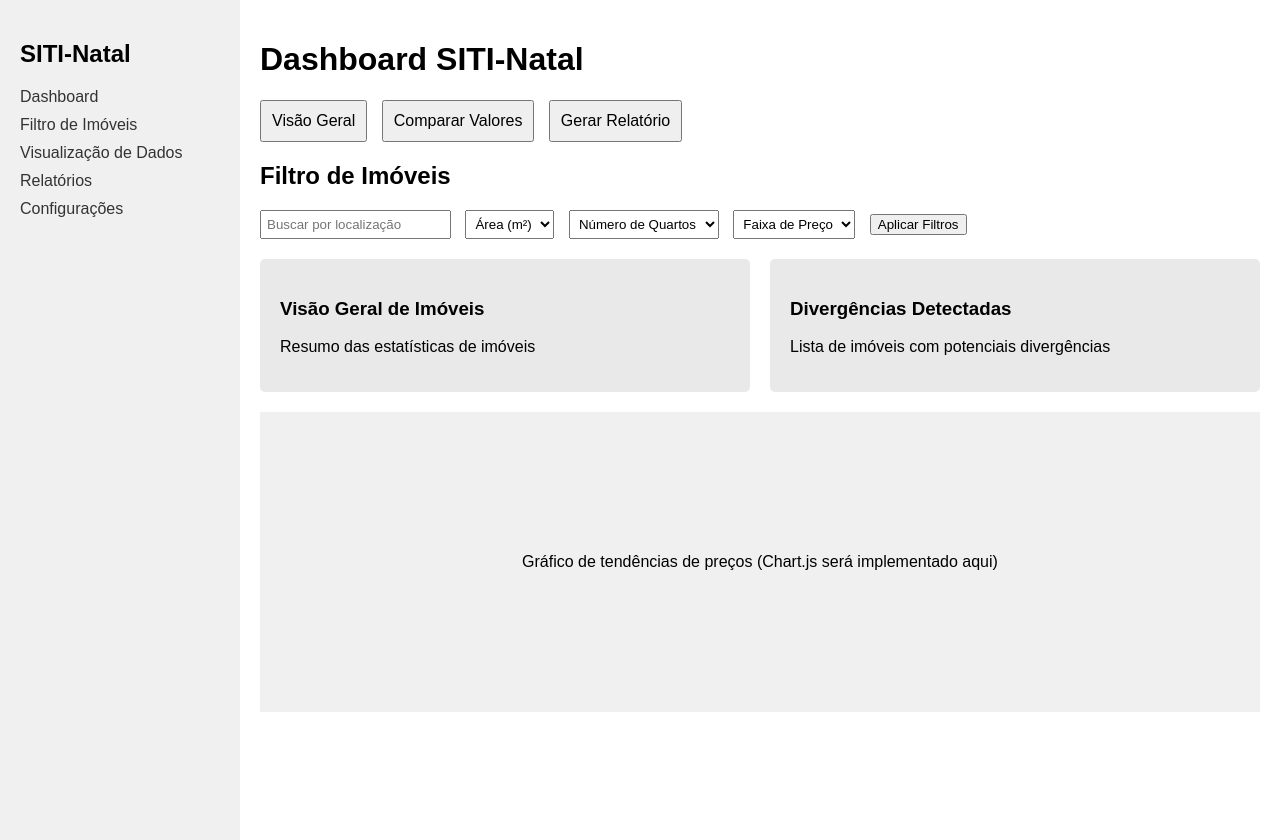
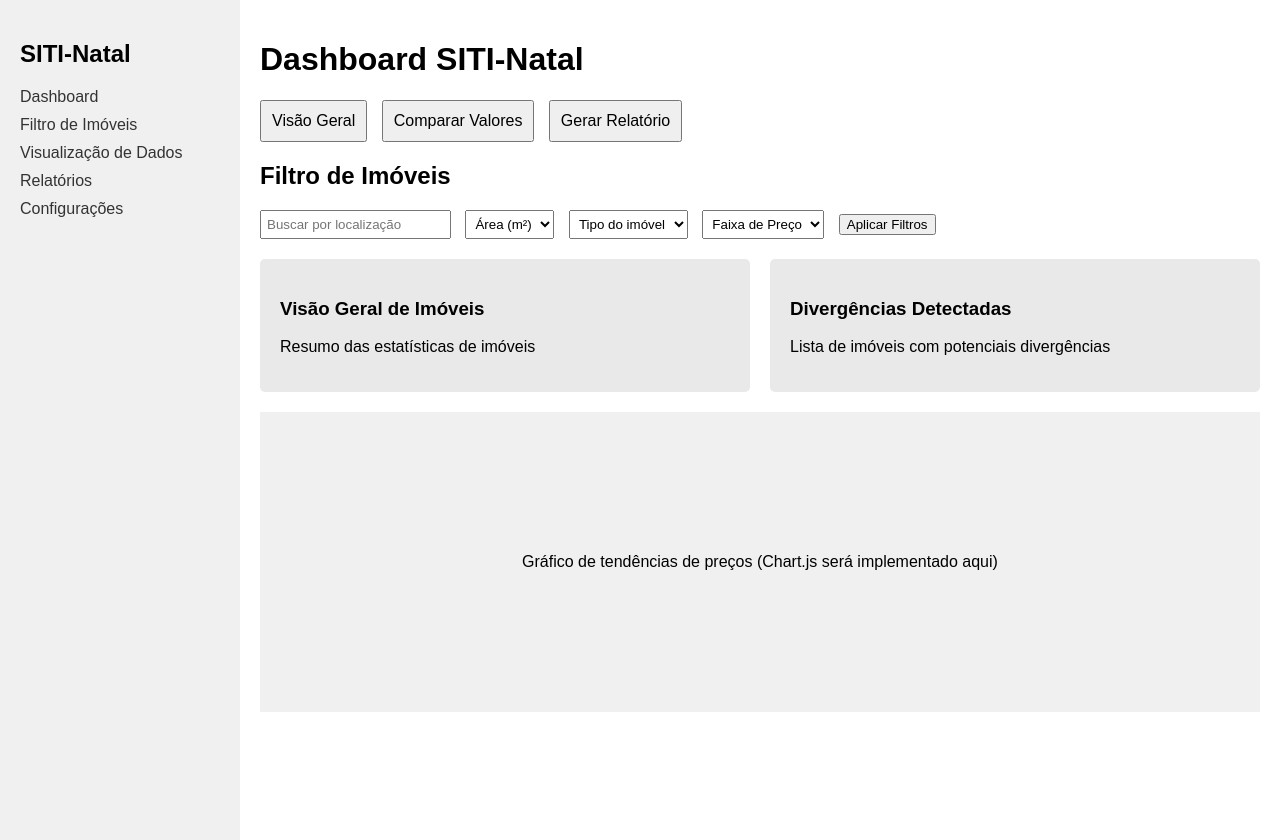
Before and after one commit to Grupo-dos-casas-Softex-FAP/PI_SITIRN_SOFTEX, a Django app: page / in a window 1280 px wide. Run offline with Django 5.2, Linux system fonts and the light colour scheme.

Commit message:
Update home.html

```diff
--- a/web/templates/web/home.html
+++ b/web/templates/web/home.html
@@ -93,7 +93,7 @@
                 <option>Área (m²)</option>
             </select>
             <select>
-                <option>Número de Quartos</option>
+                <option>Tipo do imóvel</option>
             </select>
             <select>
                 <option>Faixa de Preço</option>
```
